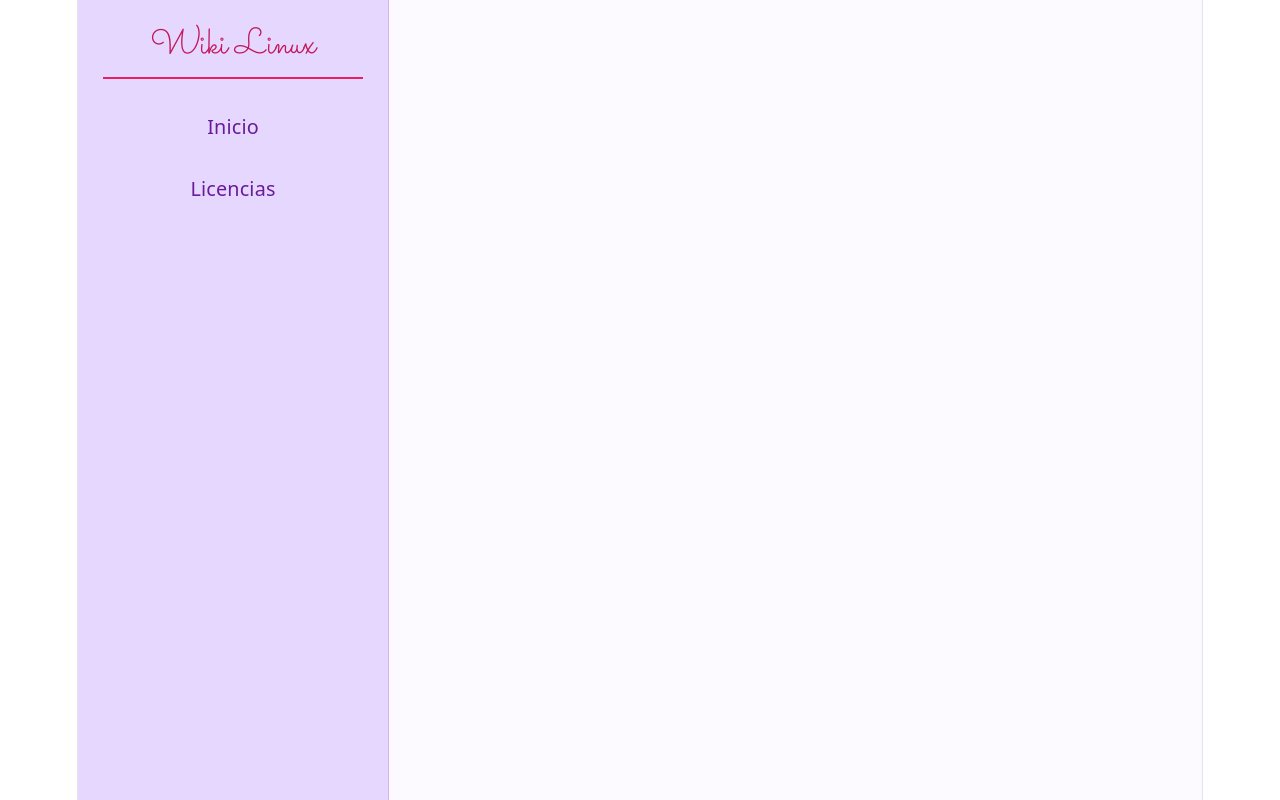
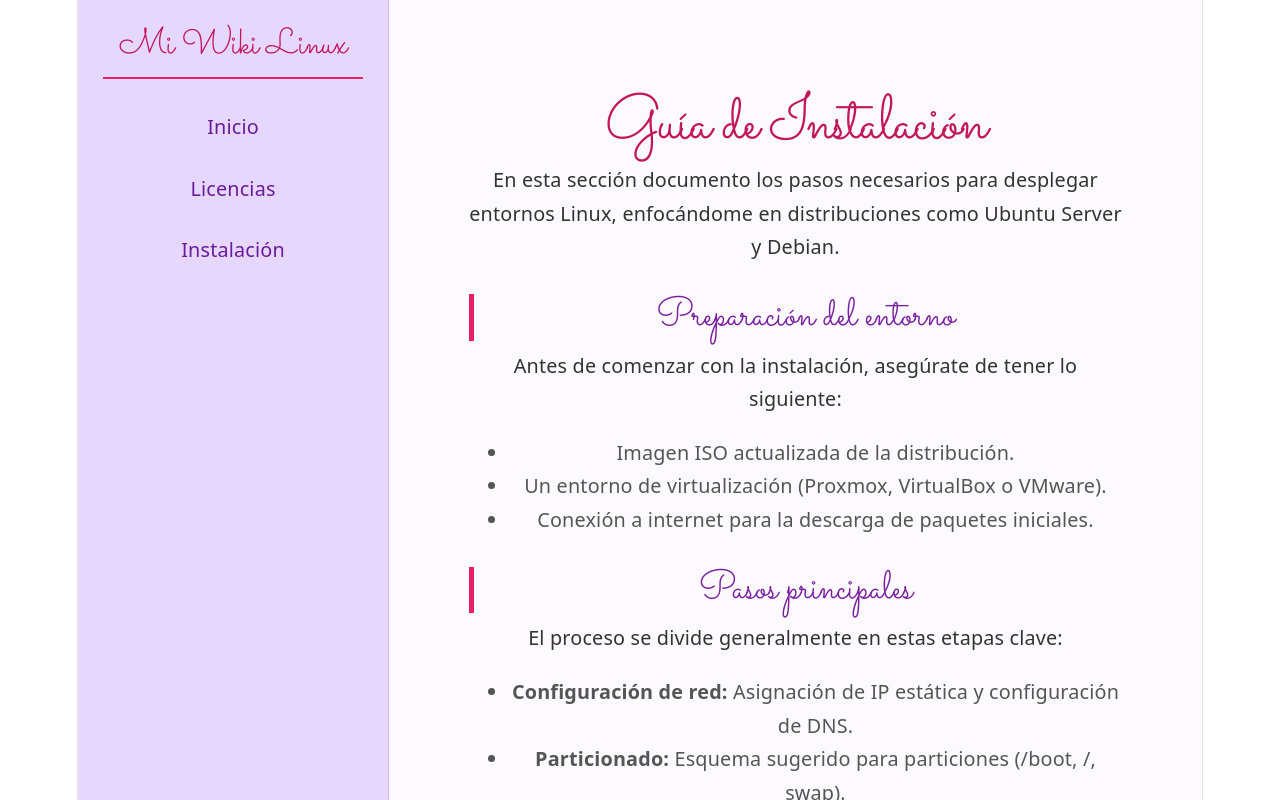
Before and after one commit to nicole-aranguiz/wikilnx_aranic, a React (Vite) app: page /instalacion in a window 1280 px wide. Shown: the top 800 px of the page. Built offline with nearby package versions, Linux system fonts and the light colour scheme.

Commit message:
feat: implementar navegación con react-router-dom y organizar componentes

```diff
--- a/src/App.jsx
+++ b/src/App.jsx
@@ -1,25 +1,36 @@
 import React from 'react';
 import { BrowserRouter as Router, Routes, Route, Link } from 'react-router-dom';
-import Inicio from './components/Inicio';
-import Licencias from './components/Licencias';
 import './App.css';
+
+// Importación de componentes desde la carpeta src
+import Inicio from './components/Inicio.jsx';
+import Licencias from './components/Licencias.jsx';
+import Instalacion from './components/Instalacion.jsx';
 
 function App() {
   return (
     <Router>
       <div className="layout">
-        <nav className="sidebar">
-          <h2>Wiki Linux</h2>
-          <Link className="nav-link" to="/">Inicio</Link>
-          <Link className="nav-link" to="/licencias">Licencias</Link>
-        </nav>
 
+        {/* Barra Lateral */}
+        <aside className="sidebar">
+          <h2>Mi Wiki Linux</h2>
+          <nav>
+            <Link to="/" className="nav-link">Inicio</Link>
+            <Link to="/licencias" className="nav-link">Licencias</Link>
+            <Link to="/instalacion" className="nav-link">Instalación</Link>
+          </nav>
+        </aside>
+
+        {/* Área de Contenido */}
         <main className="content">
           <Routes>
             <Route path="/" element={<Inicio />} />
             <Route path="/licencias" element={<Licencias />} />
+            <Route path="/instalacion" element={<Instalacion />} />
           </Routes>
         </main>
+
       </div>
     </Router>
   );
--- /dev/null
+++ b/src/Inicio.jsx
@@ -0,0 +1,34 @@
+import React from 'react';
+
+const Inicio = () => {
+  return (
+    <div className="content">
+      <h1>Bienvenida a mi Wiki Linux</h1>
+
+      <p>
+        Este es mi espacio personal de documentación técnica, diseñado para consolidar mi
+        aprendizaje en el mundo de los sistemas basados en Linux. Aquí registro desde
+        configuraciones de servidores hasta buenas prácticas de seguridad y gestión de software.
+      </p>
+
+      <h2>Mi ruta de aprendizaje</h2>
+      <p>
+        Como estudiante de ingeniería, entiendo que la mejor forma de dominar una tecnología
+        es documentándola. En este sitio encontrarás:
+      </p>
+
+      <ul>
+        <li><strong>Configuración de servidores:</strong> Apuntes sobre Nginx, gestión de servicios y más.</li>
+        <li><strong>Licencias de Software:</strong> Análisis y resumen de normativas y tipos de licencias.</li>
+        <li><strong>Seguridad:</strong> Herramientas, buenas prácticas y hardening de sistemas.</li>
+        <li><strong>Proyectos:</strong> Bitácoras de los desarrollos que voy realizando.</li>
+      </ul>
+
+      <p>
+        <em>"La mejor manera de aprender algo es enseñándolo."</em> – ¡Gracias por acompañarme en este camino!
+      </p>
+    </div>
+  );
+};
+
+export default Inicio;
--- /dev/null
+++ b/src/components/Instalacion.jsx
@@ -0,0 +1,36 @@
+import React from 'react';
+
+const Instalacion = () => {
+  return (
+    <div className="content">
+      <h1>Guía de Instalación</h1>
+
+      <p>
+        En esta sección documento los pasos necesarios para desplegar entornos Linux,
+        enfocándome en distribuciones como Ubuntu Server y Debian.
+      </p>
+
+      <h2>Preparación del entorno</h2>
+      <p>Antes de comenzar con la instalación, asegúrate de tener lo siguiente:</p>
+      <ul>
+        <li>Imagen ISO actualizada de la distribución.</li>
+        <li>Un entorno de virtualización (Proxmox, VirtualBox o VMware).</li>
+        <li>Conexión a internet para la descarga de paquetes iniciales.</li>
+      </ul>
+
+      <h2>Pasos principales</h2>
+      <p>
+        El proceso se divide generalmente en estas etapas clave:
+      </p>
+      <ul>
+        <li><strong>Configuración de red:</strong> Asignación de IP estática y configuración de DNS.</li>
+        <li><strong>Particionado:</strong> Esquema sugerido para particiones (/boot, /, swap).</li>
+        <li><strong>Actualización del sistema:</strong> Ejecución de <code>sudo apt update && sudo apt upgrade -y</code>.</li>
+      </ul>
+
+      <p><em>Recuerda siempre verificar los logs de instalación si algo no sale como esperabas.</em></p>
+    </div>
+  );
+};
+
+export default Instalacion;
```
